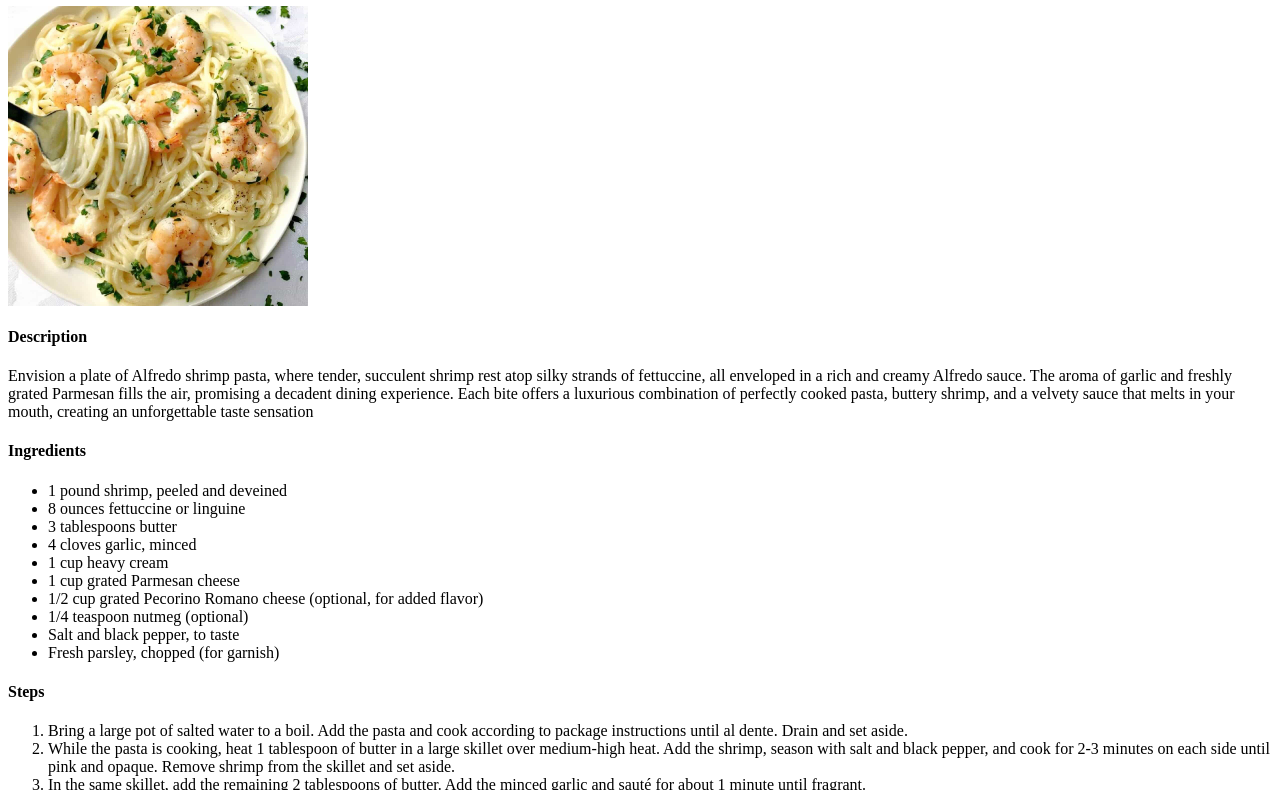
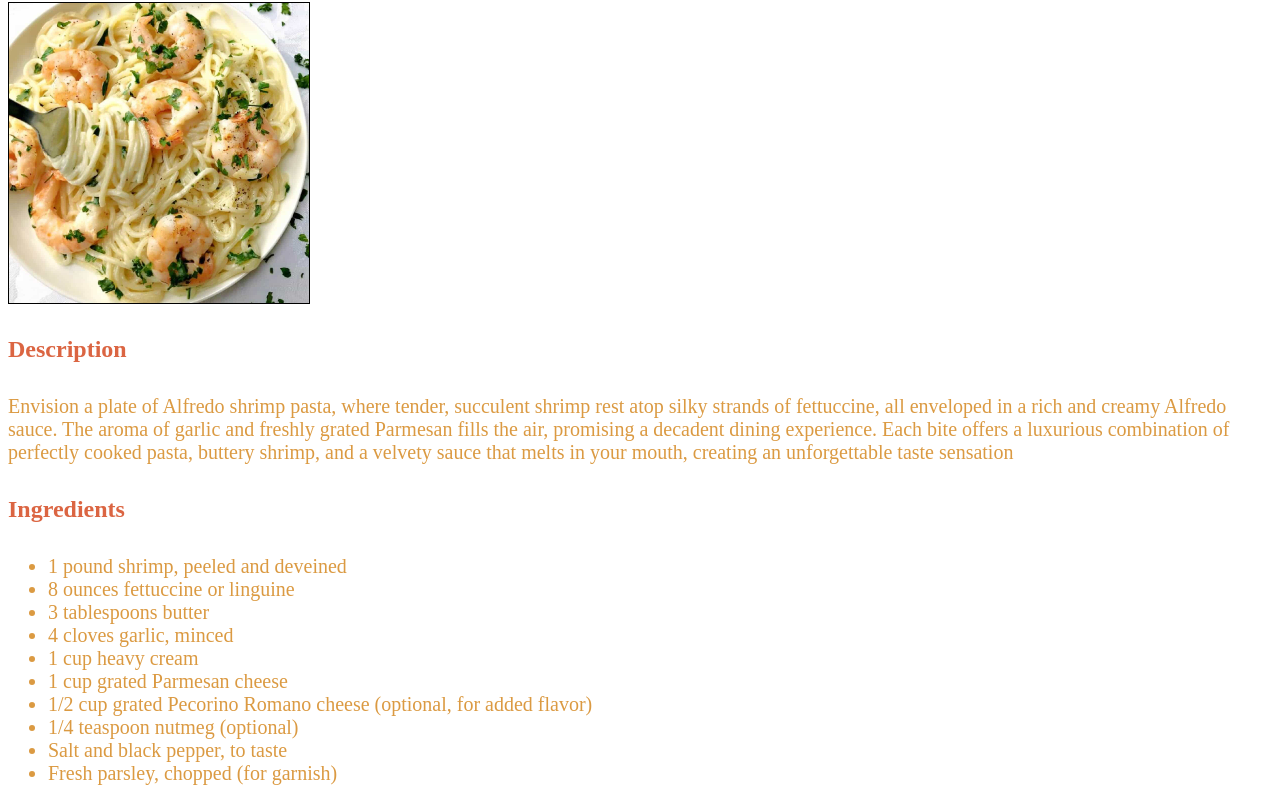
Before and after one commit to TheOfficialGabbii/odin-recipes, a plain HTML site: page recipes/alfredo-shrimp-pasta.html in a window 1280 px wide. Shown: the part 60-850 px from the top of the page. Drawn offline with Linux system fonts and the light colour scheme.

Commit message:
Update alfredo-shrimp-pasta.html

```diff
--- a/recipes/alfredo-shrimp-pasta.html
+++ b/recipes/alfredo-shrimp-pasta.html
@@ -2,6 +2,7 @@
 <html>
   <head>
     <title>Alfredo Shrimp Pasta</title>
+    <link rel="stylesheet" href="alfredo-shrimp-pasta.css">
   </head>
   <body>
     <h1 class="heading">Alfredo Shrimp Pasta</h1>
```
